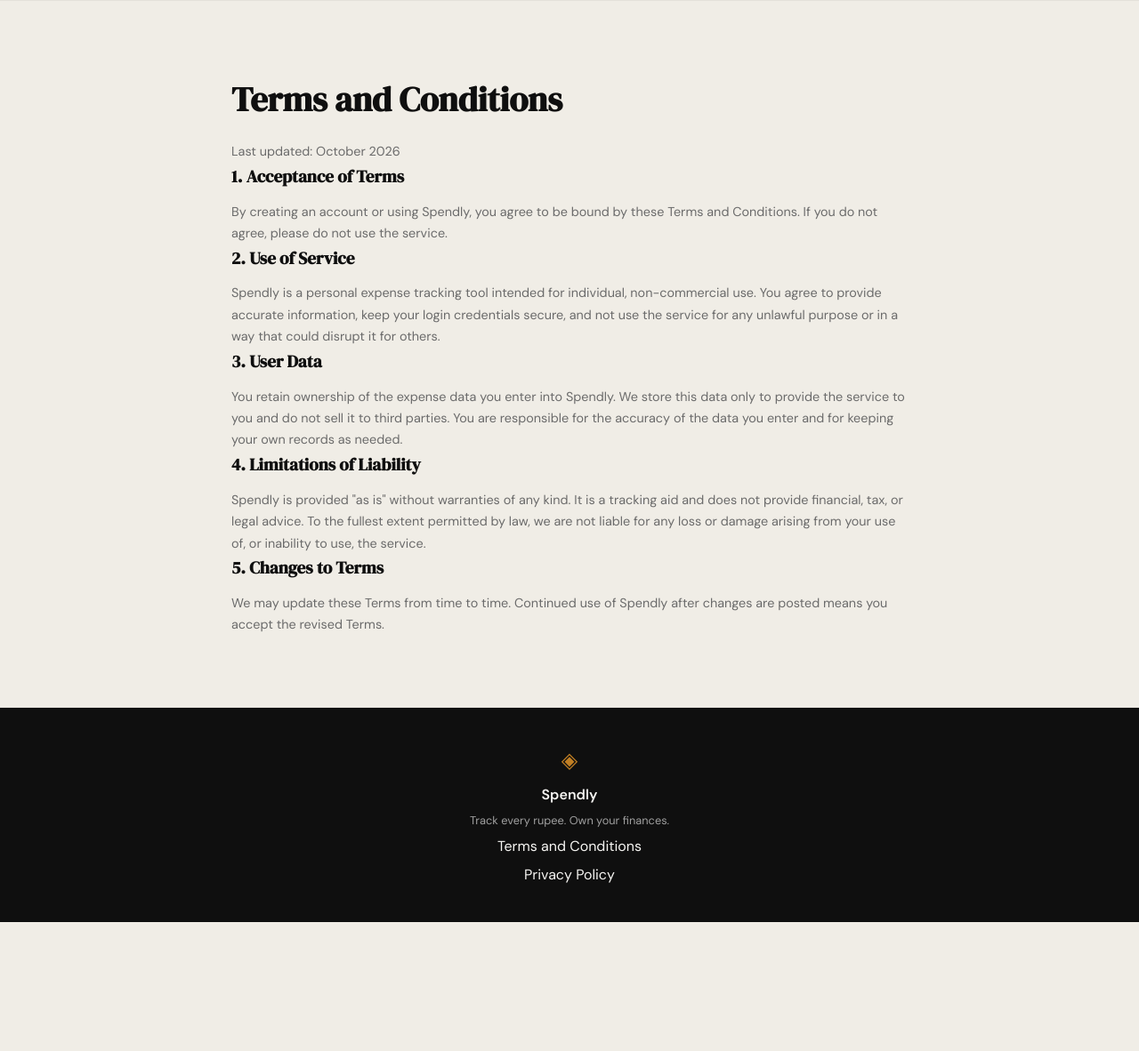
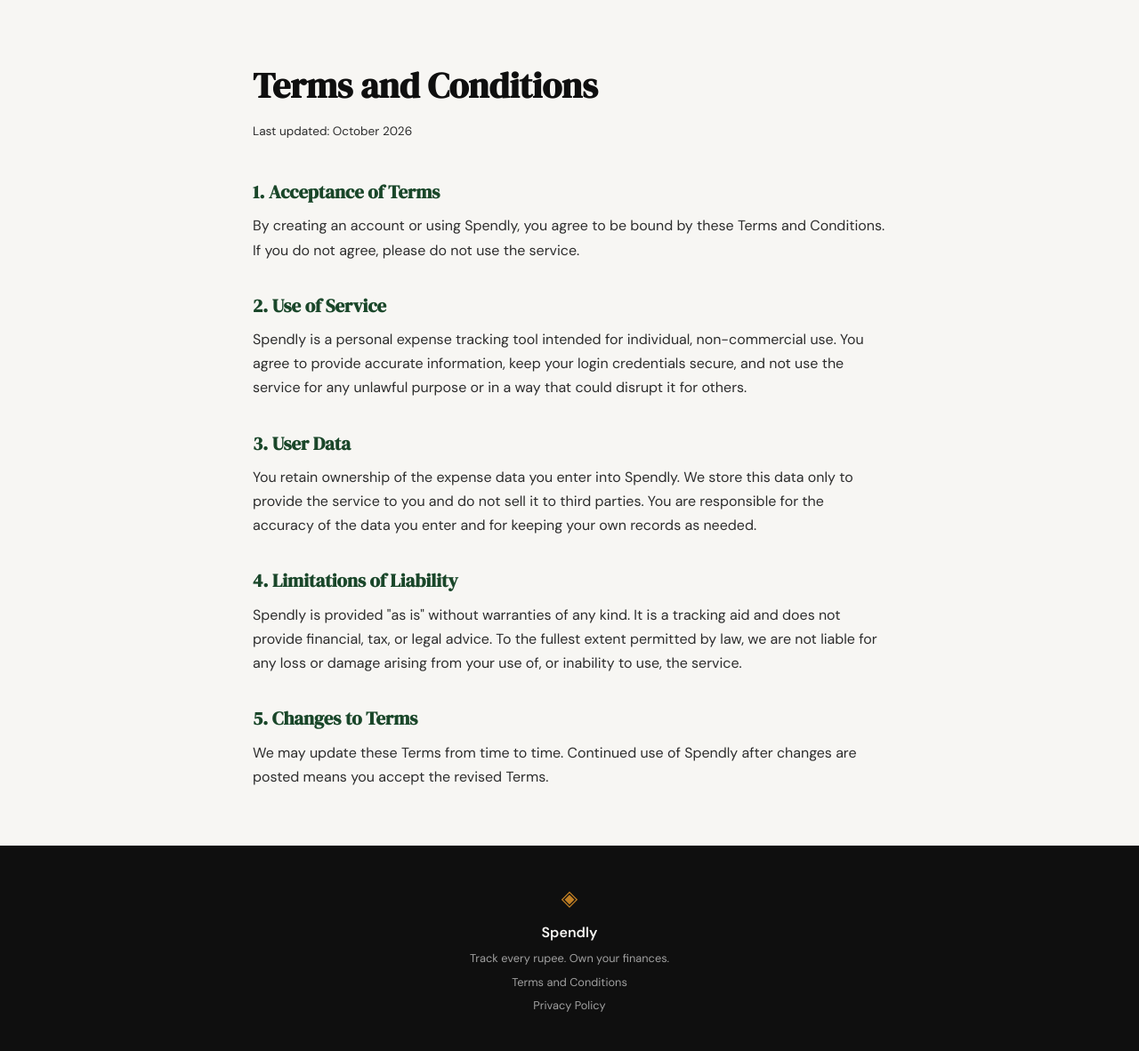
Before and after one commit to rajayushman04/Spendly, a Flask app: page /terms in a window 1280 px wide. Shown: the part 61-1243 px from the top of the page at 89% size. Before the commit the page ends 1098 px from the top, so only its background shows below. Run offline with Flask 3, Linux system fonts and the light colour scheme.

Commit message:
add privacy policy page and shared legal page styling

```diff
--- a/expense-tracker/app.py
+++ b/expense-tracker/app.py
@@ -25,6 +25,11 @@ def login():
 @app.route("/terms")
 def terms():
     return render_template("terms.html")
+
+
+@app.route("/privacy")
+def privacy():
+    return render_template("privacy.html")
 
 
 # ------------------------------------------------------------------ #
--- a/expense-tracker/static/css/style.css
+++ b/expense-tracker/static/css/style.css
@@ -507,6 +507,52 @@ a { color: inherit; text-decoration: none; }
     color: var(--ink-faint);
 }
 
+.footer-inner a {
+    font-size: 0.8rem;
+    color: var(--ink-faint);
+    text-decoration: none;
+    transition: color 0.15s;
+}
+
+.footer-inner a:hover { color: var(--paper); }
+
+/* ------------------------------------------------------------------ */
+/* Legal pages (terms, privacy)                                        */
+/* ------------------------------------------------------------------ */
+
+.legal {
+    max-width: 760px;
+    margin: 0 auto;
+    padding: 4rem 1.5rem;
+}
+
+.legal h1 {
+    font-family: var(--font-display);
+    font-size: 2.5rem;
+    color: var(--ink);
+    margin-bottom: 0.5rem;
+}
+
+.legal-updated {
+    font-size: 0.85rem;
+    color: var(--ink-muted);
+    margin-bottom: 2.5rem;
+}
+
+.legal h2 {
+    font-family: var(--font-display);
+    font-size: 1.3rem;
+    color: var(--accent);
+    margin: 2rem 0 0.5rem;
+}
+
+.legal p, .legal li {
+    color: var(--ink-soft);
+    line-height: 1.7;
+}
+
+.legal ul { padding-left: 1.25rem; }
+
 /* ------------------------------------------------------------------ */
 /* Responsive                                                          */
 /* ------------------------------------------------------------------ */
--- a/expense-tracker/templates/base.html
+++ b/expense-tracker/templates/base.html
@@ -35,7 +35,7 @@
             <span class="footer-name">Spendly</span>
             <p class="footer-copy">Track every rupee. Own your finances.</p>
             <a href="/terms">Terms and Conditions</a>
-            <a href="#">Privacy Policy</a>
+            <a href="/privacy">Privacy Policy</a>
         </div>
     </footer>
 
--- a/expense-tracker/templates/terms.html
+++ b/expense-tracker/templates/terms.html
@@ -4,47 +4,45 @@
 
 {% block content %}
 
-<section class="features">
-    <div class="features-inner" style="display: block; max-width: 760px; margin: 0 auto;">
-        <h1 class="cta-title">Terms and Conditions</h1>
-        <p class="feature-body">Last updated: October 2026</p>
+<article class="legal">
+    <h1>Terms and Conditions</h1>
+    <p class="legal-updated">Last updated: October 2026</p>
 
-        <h2 class="feature-title">1. Acceptance of Terms</h2>
-        <p class="feature-body">
+    <h2>1. Acceptance of Terms</h2>
+    <p>
         By creating an account or using Spendly, you agree to be bound by these
         Terms and Conditions. If you do not agree, please do not use the service.
     </p>
 
-        <h2 class="feature-title">2. Use of Service</h2>
-        <p class="feature-body">
+    <h2>2. Use of Service</h2>
+    <p>
         Spendly is a personal expense tracking tool intended for individual,
         non-commercial use. You agree to provide accurate information, keep your
         login credentials secure, and not use the service for any unlawful purpose
         or in a way that could disrupt it for others.
     </p>
 
-        <h2 class="feature-title">3. User Data</h2>
-        <p class="feature-body">
+    <h2>3. User Data</h2>
+    <p>
         You retain ownership of the expense data you enter into Spendly. We store
         this data only to provide the service to you and do not sell it to third
         parties. You are responsible for the accuracy of the data you enter and
         for keeping your own records as needed.
     </p>
 
-        <h2 class="feature-title">4. Limitations of Liability</h2>
-        <p class="feature-body">
+    <h2>4. Limitations of Liability</h2>
+    <p>
         Spendly is provided "as is" without warranties of any kind. It is a
         tracking aid and does not provide financial, tax, or legal advice. To the
         fullest extent permitted by law, we are not liable for any loss or damage
         arising from your use of, or inability to use, the service.
     </p>
 
-        <h2 class="feature-title">5. Changes to Terms</h2>
-        <p class="feature-body">
+    <h2>5. Changes to Terms</h2>
+    <p>
         We may update these Terms from time to time. Continued use of Spendly
         after changes are posted means you accept the revised Terms.
     </p>
-    </div>
-</section>
+</article>
 
 {% endblock %}
```
Also changed, not shown: expense-tracker/templates/privacy.html (added, +47 -0 lines). Lines whose indentation alone changed are shown as unchanged.
